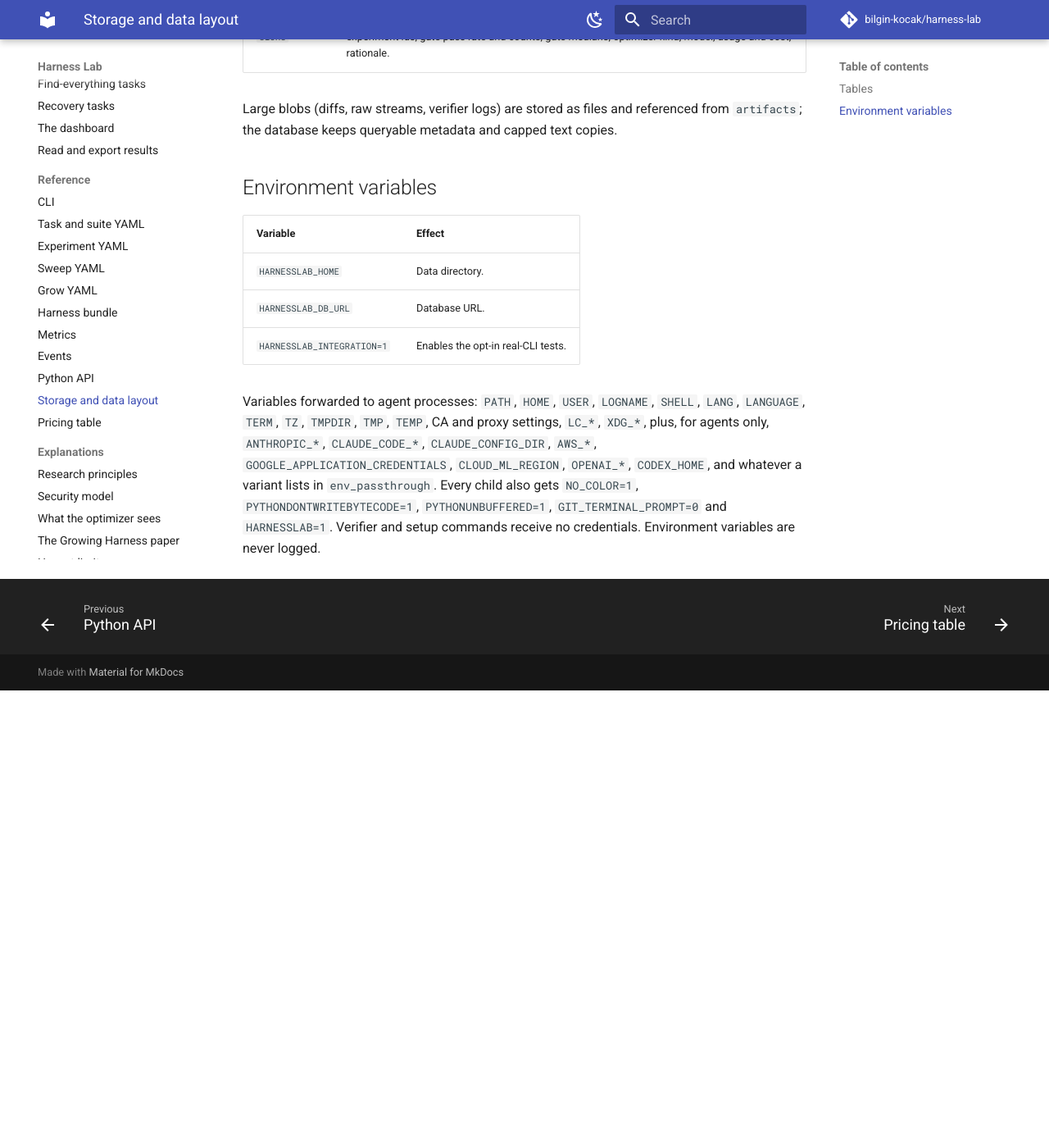
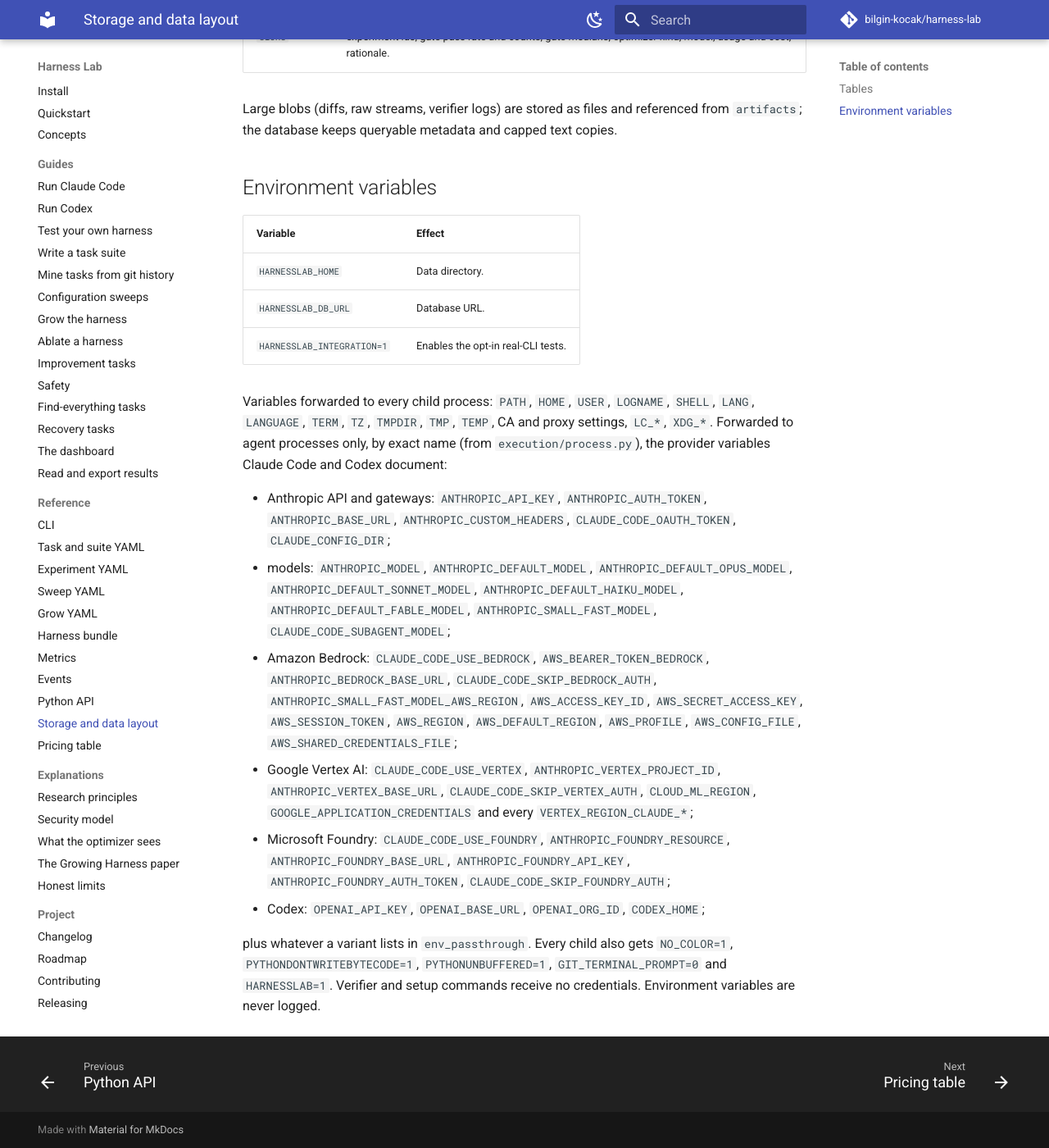
Before and after one commit to bilgin-kocak/harness-lab, an MkDocs documentation site: the page built from docs/reference/storage.md, in a window 1280 px wide and 1400 px high, scrolled down 1613 px. Shown: the whole window at 82% size. Built offline with MkDocs 1.6.1 and Material for MkDocs 9.7.7, drawn with Linux system fonts in a browser that asks for light colours; comment, search, counter and statistics services are not loaded; before the commit the page ends 2455 px from its top, so only the background shows below that.

Commit message:
Forward the provider variables Claude Code documents to agents
Agent processes get an allowlisted environment, which lacked Bedrock API keys
(AWS_BEARER_TOKEN_BEDROCK), the Microsoft Foundry resource and key variables,
Vertex AI's base URL and per-model regions (VERTEX_REGION_CLAUDE_*), the
skip-auth switches, the current model-pinning variables and gateway headers,
so those configurations failed inside runs. The names come from Claude Code's
documentation; verifier and setup commands still get none of them. The docs
list every forwarded variable.

Co-Authored-By: Claude Opus 5.5 <noreply@anthropic.com>
Claude-Session: https://claude.ai/code/session_01MLPdYsJbE49daTxXEqKiBs

```diff
--- a/docs/reference/storage.md
+++ b/docs/reference/storage.md
@@ -63,10 +63,29 @@ Large blobs (diffs, raw streams, verifier logs) are stored as files and referenc
 | `HARNESSLAB_DB_URL` | Database URL. |
 | `HARNESSLAB_INTEGRATION=1` | Enables the opt-in real-CLI tests. |
 
-Variables forwarded to agent processes: `PATH`, `HOME`, `USER`, `LOGNAME`, `SHELL`, `LANG`,
-`LANGUAGE`, `TERM`, `TZ`, `TMPDIR`, `TMP`, `TEMP`, CA and proxy settings, `LC_*`, `XDG_*`, plus,
-for agents only, `ANTHROPIC_*`, `CLAUDE_CODE_*`, `CLAUDE_CONFIG_DIR`, `AWS_*`,
-`GOOGLE_APPLICATION_CREDENTIALS`, `CLOUD_ML_REGION`, `OPENAI_*`, `CODEX_HOME`, and whatever a
-variant lists in `env_passthrough`. Every child also gets `NO_COLOR=1`, `PYTHONDONTWRITEBYTECODE=1`,
+Variables forwarded to every child process: `PATH`, `HOME`, `USER`, `LOGNAME`, `SHELL`, `LANG`,
+`LANGUAGE`, `TERM`, `TZ`, `TMPDIR`, `TMP`, `TEMP`, CA and proxy settings, `LC_*`, `XDG_*`.
+Forwarded to agent processes only, by exact name (from `execution/process.py`), the provider
+variables Claude Code and Codex document:
+
+- Anthropic API and gateways: `ANTHROPIC_API_KEY`, `ANTHROPIC_AUTH_TOKEN`, `ANTHROPIC_BASE_URL`,
+  `ANTHROPIC_CUSTOM_HEADERS`, `CLAUDE_CODE_OAUTH_TOKEN`, `CLAUDE_CONFIG_DIR`;
+- models: `ANTHROPIC_MODEL`, `ANTHROPIC_DEFAULT_MODEL`, `ANTHROPIC_DEFAULT_OPUS_MODEL`,
+  `ANTHROPIC_DEFAULT_SONNET_MODEL`, `ANTHROPIC_DEFAULT_HAIKU_MODEL`,
+  `ANTHROPIC_DEFAULT_FABLE_MODEL`, `ANTHROPIC_SMALL_FAST_MODEL`, `CLAUDE_CODE_SUBAGENT_MODEL`;
+- Amazon Bedrock: `CLAUDE_CODE_USE_BEDROCK`, `AWS_BEARER_TOKEN_BEDROCK`,
+  `ANTHROPIC_BEDROCK_BASE_URL`, `CLAUDE_CODE_SKIP_BEDROCK_AUTH`,
+  `ANTHROPIC_SMALL_FAST_MODEL_AWS_REGION`, `AWS_ACCESS_KEY_ID`, `AWS_SECRET_ACCESS_KEY`,
+  `AWS_SESSION_TOKEN`, `AWS_REGION`, `AWS_DEFAULT_REGION`, `AWS_PROFILE`, `AWS_CONFIG_FILE`,
+  `AWS_SHARED_CREDENTIALS_FILE`;
+- Google Vertex AI: `CLAUDE_CODE_USE_VERTEX`, `ANTHROPIC_VERTEX_PROJECT_ID`,
+  `ANTHROPIC_VERTEX_BASE_URL`, `CLAUDE_CODE_SKIP_VERTEX_AUTH`, `CLOUD_ML_REGION`,
+  `GOOGLE_APPLICATION_CREDENTIALS` and every `VERTEX_REGION_CLAUDE_*`;
+- Microsoft Foundry: `CLAUDE_CODE_USE_FOUNDRY`, `ANTHROPIC_FOUNDRY_RESOURCE`,
+  `ANTHROPIC_FOUNDRY_BASE_URL`, `ANTHROPIC_FOUNDRY_API_KEY`, `ANTHROPIC_FOUNDRY_AUTH_TOKEN`,
+  `CLAUDE_CODE_SKIP_FOUNDRY_AUTH`;
+- Codex: `OPENAI_API_KEY`, `OPENAI_BASE_URL`, `OPENAI_ORG_ID`, `CODEX_HOME`;
+
+plus whatever a variant lists in `env_passthrough`. Every child also gets `NO_COLOR=1`, `PYTHONDONTWRITEBYTECODE=1`,
 `PYTHONUNBUFFERED=1`, `GIT_TERMINAL_PROMPT=0` and `HARNESSLAB=1`. Verifier and setup commands
 receive no credentials. Environment variables are never logged.
```
Also changed, not shown: docs/guides/claude-code.md (+5 -1 lines), 2 other files.
